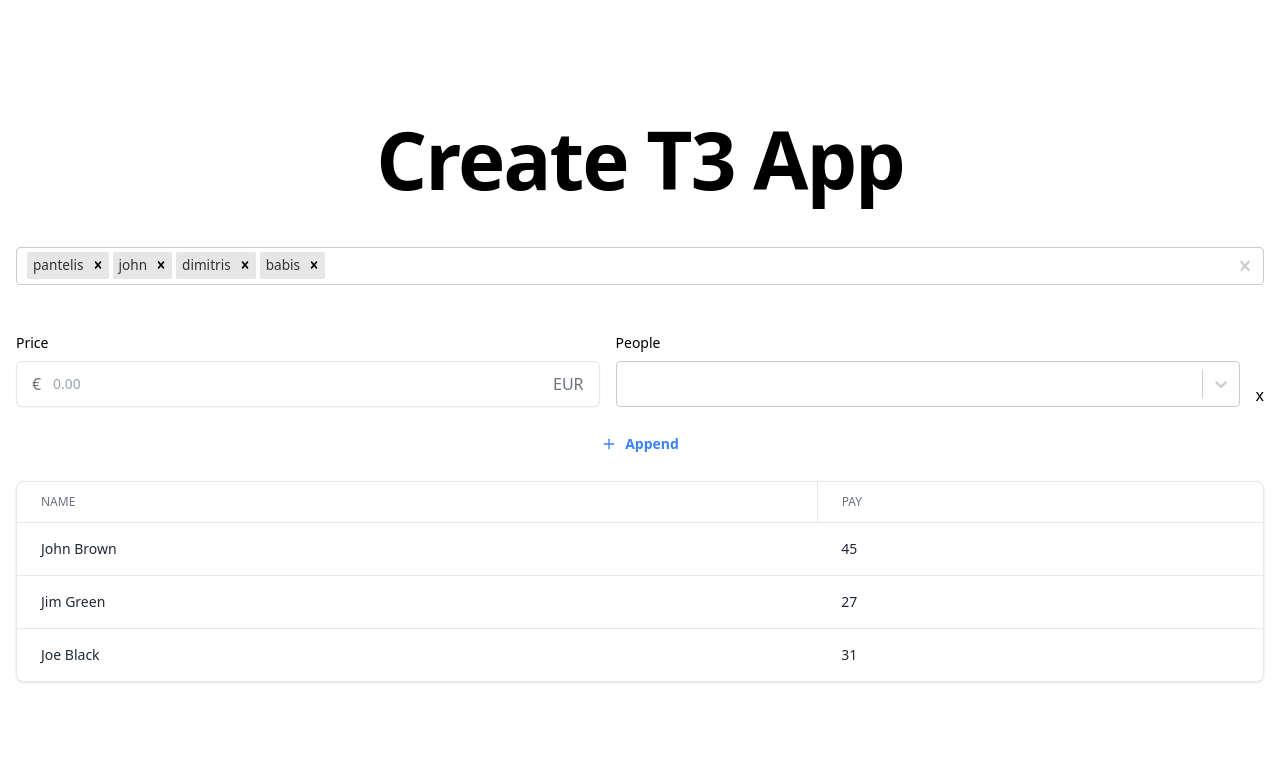
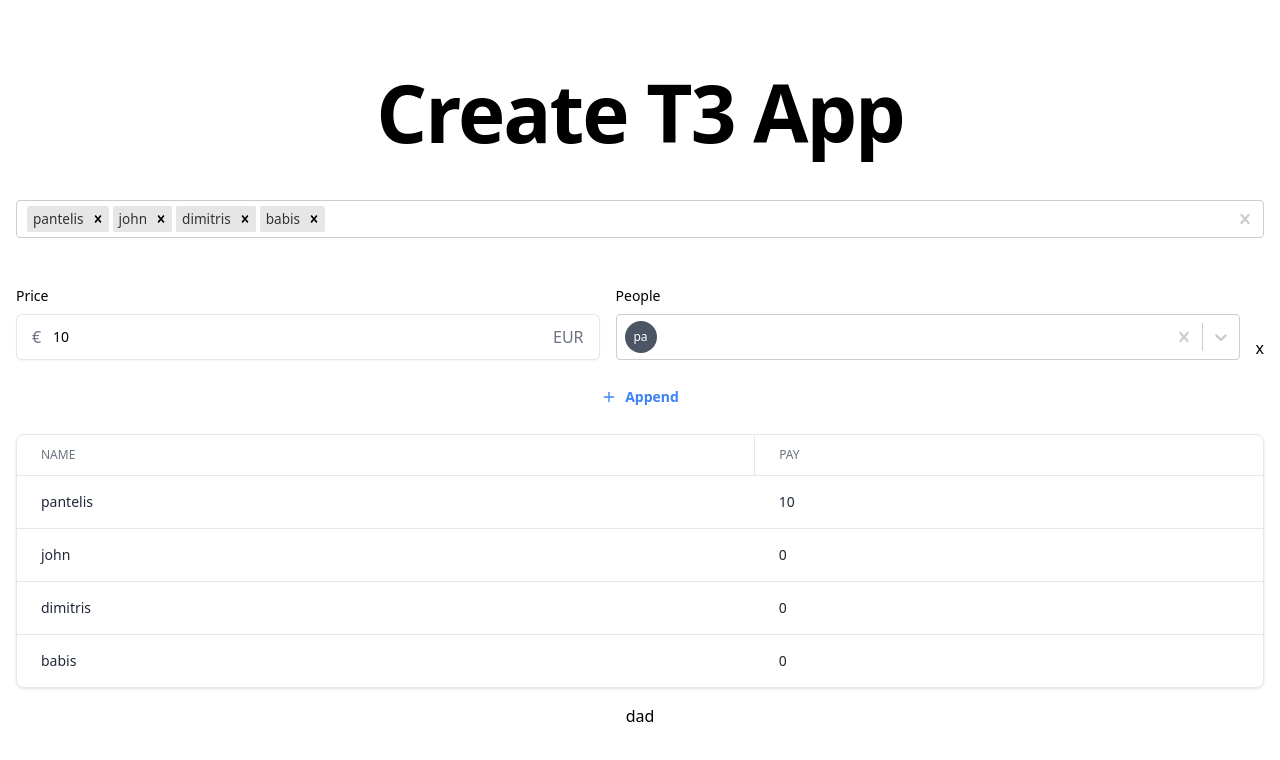
Before and after one commit to panteliselef/FairShare, a Next.js app: page / in a window 1280 px wide. Shown: the top 760 px of the page. Built offline with nearby package versions, Linux system fonts and the light colour scheme.

Commit message:
functionality complete

```diff
--- a/src/components/ItemForm.tsx
+++ b/src/components/ItemForm.tsx
@@ -1,20 +1,25 @@
-import { useFieldArray, useForm } from "react-hook-form";
-import Select, {
-  components,
-  MultiValueGenericProps,
-  ValueContainerProps,
-} from "react-select";
-import { Option, usePeople } from "../contexts/PeopleContext";
+import {
+  FormProvider,
+  useController,
+  useFieldArray,
+  useForm,
+  useFormContext,
+  useWatch,
+} from "react-hook-form";
+import type { ValueContainerProps } from "react-select";
+import Select, { components } from "react-select";
+import type { Option } from "../contexts/PeopleContext";
+import { usePeople } from "../contexts/PeopleContext";
 
 import { Plus } from "react-feather";
+import { FC, useMemo } from "react";
 
 const ValueContainer = ({
   children,
   ...props
 }: ValueContainerProps<Option>) => {
-  let [values, input] = children as any;
-
-  const val = (i: number) => values[i].props.children;
+  const [values, input] = children as any;
+  const val = (i: number) => values[i].props.data.label;
 
   return (
     <components.ValueContainer {...props}>
@@ -36,26 +41,122 @@
   );
 };
 
+const PayersInput: FC<{ index: number }> = ({ index }) => {
+  const { people } = usePeople();
+
+  const { control } = useFormContext();
+
+  const {
+    field: { onChange, value },
+  } = useController({
+    control,
+    name: `test.${index}.people`,
+  });
+
+  console.log("value", value);
+
+  return (
+    <div className="w-full shrink-0 grow basis-3/6">
+      <label className="mb-2 block text-sm font-medium dark:text-white">
+        People
+      </label>
+      <Select
+        isMulti
+        name="colors"
+        components={{
+          ValueContainer,
+        }}
+        value={value}
+        options={people}
+        onChange={onChange}
+        styles={{
+          control: (base) => ({ ...base, minHeight: "46px" }),
+        }}
+      />
+    </div>
+  );
+};
+
+const Results = () => {
+  const { people } = usePeople();
+  const values = useWatch();
+
+  const peopleMap = useMemo(() => {
+    const _peopleMap = {};
+    people.forEach((a) => (_peopleMap[a.value] = 0));
+    console.log("-peopleMap", _peopleMap);
+
+    values.test.map((item) => {
+      item.price;
+      item.people.forEach(
+        (p) => (_peopleMap[p.value] += item.price / item.people.length)
+      );
+    });
+
+    return _peopleMap;
+  }, [values, people]);
+  return (
+    <div className="flex flex-col">
+      <div className="-m-1.5 overflow-x-auto">
+        <div className="inline-block min-w-full p-1.5 align-middle">
+          <div className="overflow-hidden rounded-lg border shadow dark:border-gray-700 dark:shadow-gray-900">
+            <table className="min-w-full divide-y divide-gray-200 dark:divide-gray-700">
+              <thead>
+                <tr className="divide-x divide-gray-200 dark:divide-gray-700">
+                  <th
+                    scope="col"
+                    className="px-6 py-3 text-left text-xs font-medium uppercase text-gray-500"
+                  >
+                    Name
+                  </th>
+                  <th
+                    scope="col"
+                    className="px-6 py-3 text-left text-xs font-medium uppercase text-gray-500"
+                  >
+                    Pay
+                  </th>
+                </tr>
+              </thead>
+              <tbody className="divide-y divide-gray-200 dark:divide-gray-700">
+                {Object.entries(peopleMap).map(([k, v]) => (
+                  <tr key={k}>
+                    <td className="whitespace-nowrap px-6 py-4 text-sm font-medium text-gray-800 dark:text-gray-200">
+                      {k}
+                    </td>
+                    <td className="whitespace-nowrap px-6 py-4 text-sm text-gray-800 dark:text-gray-200">
+                      {v}
+                    </td>
+                  </tr>
+                ))}
+              </tbody>
+            </table>
+          </div>
+        </div>
+      </div>
+    </div>
+  );
+};
+
 export const ItemForm = () => {
-  const { register, control, handleSubmit } = useForm({
+  const methods = useForm({
     defaultValues: {
       test: [
         {
-          price: undefined,
-          people: [],
+          price: 10,
+          people: [{ value: "pantelis", label: "pantelis" }],
         },
       ],
     },
   });
+
+  const { register, control, handleSubmit } = methods;
   const { fields, append, remove } = useFieldArray({
     control,
     name: "test",
   });
-  const { people } = usePeople();
-
-  console.log(people);
 
   return (
+    <FormProvider {...methods}>
       <form
         onSubmit={handleSubmit((data) => console.log(data))}
         className="flex w-full flex-col gap-4"
@@ -90,22 +191,7 @@
                 </div>
               </div>
 
-            <div className="w-full shrink-0 grow basis-3/6">
-              <label className="mb-2 block text-sm font-medium dark:text-white">
-                People
-              </label>
-              <Select
-                isMulti
-                name="colors"
-                components={{
-                  ValueContainer,
-                }}
-                options={people}
-                styles={{
-                  control: (base) => ({ ...base, minHeight: "46px" }),
-                }}
-              />
-            </div>
+              <PayersInput index={index} />
 
               <button type="button" onClick={() => remove(index)}>
                 x
@@ -123,66 +209,10 @@
           Append
         </button>
 
-      {/* <button className="inline-block rounded bg-gradient-to-r from-pink-500 via-red-500 to-yellow-500 p-[2px] hover:text-white focus:outline-none focus:ring active:text-opacity-75">
-        <span className="block rounded-sm bg-white px-8 py-3 text-sm font-medium hover:bg-transparent">
-          Submit
-        </span>
-      </button> */}
+        <Results />
 
-      <div className="flex flex-col">
-        <div className="-m-1.5 overflow-x-auto">
-          <div className="inline-block min-w-full p-1.5 align-middle">
-            <div className="overflow-hidden rounded-lg border shadow dark:border-gray-700 dark:shadow-gray-900">
-              <table className="min-w-full divide-y divide-gray-200 dark:divide-gray-700">
-                <thead>
-                  <tr className="divide-x divide-gray-200 dark:divide-gray-700">
-                    <th
-                      scope="col"
-                      className="px-6 py-3 text-left text-xs font-medium uppercase text-gray-500"
-                    >
-                      Name
-                    </th>
-                    <th
-                      scope="col"
-                      className="px-6 py-3 text-left text-xs font-medium uppercase text-gray-500"
-                    >
-                      Pay
-                    </th>
-                  </tr>
-                </thead>
-                <tbody className="divide-y divide-gray-200 dark:divide-gray-700">
-                  <tr>
-                    <td className="whitespace-nowrap px-6 py-4 text-sm font-medium text-gray-800 dark:text-gray-200">
-                      John Brown
-                    </td>
-                    <td className="whitespace-nowrap px-6 py-4 text-sm text-gray-800 dark:text-gray-200">
-                      45
-                    </td>
-                  </tr>
-
-                  <tr>
-                    <td className="whitespace-nowrap px-6 py-4 text-sm font-medium text-gray-800 dark:text-gray-200">
-                      Jim Green
-                    </td>
-                    <td className="whitespace-nowrap px-6 py-4 text-sm text-gray-800 dark:text-gray-200">
-                      27
-                    </td>
-                  </tr>
-
-                  <tr>
-                    <td className="whitespace-nowrap px-6 py-4 text-sm font-medium text-gray-800 dark:text-gray-200">
-                      Joe Black
-                    </td>
-                    <td className="whitespace-nowrap px-6 py-4 text-sm text-gray-800 dark:text-gray-200">
-                      31
-                    </td>
-                  </tr>
-                </tbody>
-              </table>
-            </div>
-          </div>
-        </div>
-      </div>
+        <button>dad</button>
       </form>
+    </FormProvider>
   );
 };
```
Lines whose indentation alone changed are shown as unchanged.
